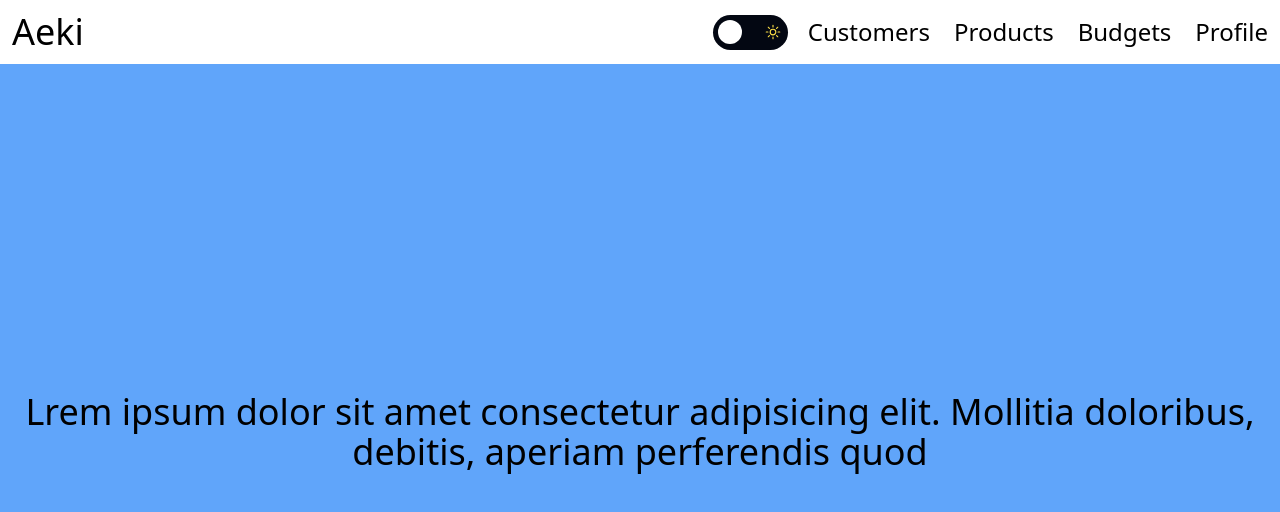
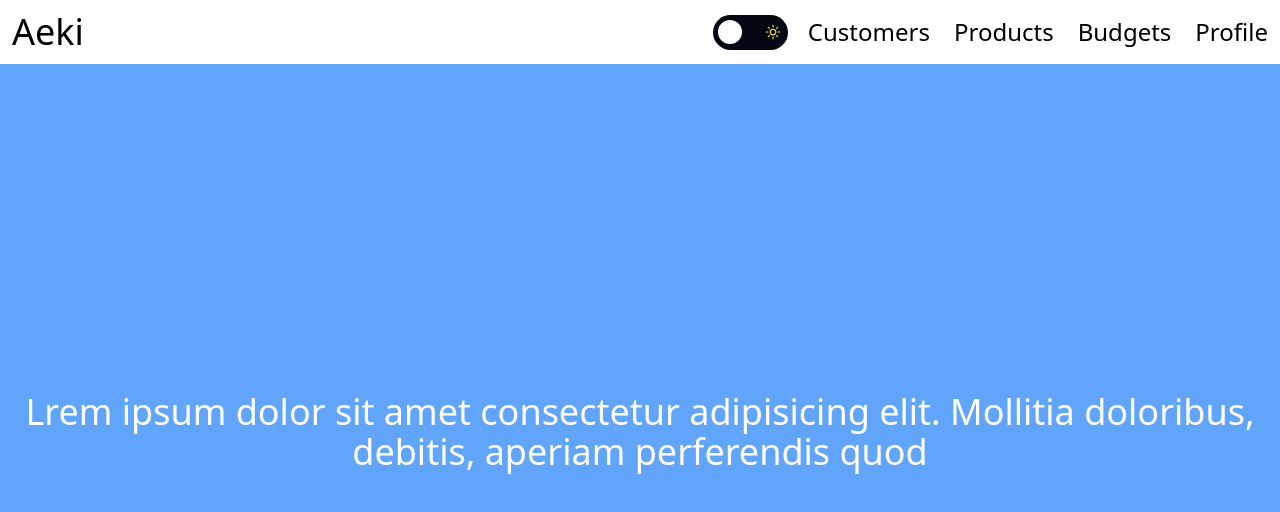
Before and after one commit to FranciscoJavierMartin/aeki, a Next.js app: page / in a window 1280 px wide. Shown: the top 512 px of the page. Built offline with nearby package versions, Linux system fonts and the light colour scheme.

Commit message:
Home dark

```diff
--- a/src/app/page.tsx
+++ b/src/app/page.tsx
@@ -8,7 +8,7 @@ export default function Home() {
   return (
     <div>
       <Header />
-      <div className='flex h-[calc(100vh-64px)] items-center justify-center bg-blue-400'>
+      <div className='flex h-[calc(100vh-64px)] items-center justify-center bg-blue-400 text-white dark:bg-gray-900'>
         <TypeEffect textCompleted={textCompleted} />
       </div>
     </div>
--- a/src/components/Header.tsx
+++ b/src/components/Header.tsx
@@ -23,7 +23,7 @@ const navLinks = [
 
 export default function Header() {
   return (
-    <header className='flex w-full flex-row-reverse items-center justify-between dark:bg-slate-900 md:flex-row'>
+    <header className='flex w-full flex-row-reverse items-center justify-between dark:bg-gray-950 md:flex-row'>
       <SheetTrigger asChild className='md:hidden'>
         <button className='mr-4 bg-transparent'>
           <span className='sr-only'>Open menu</span>
```
